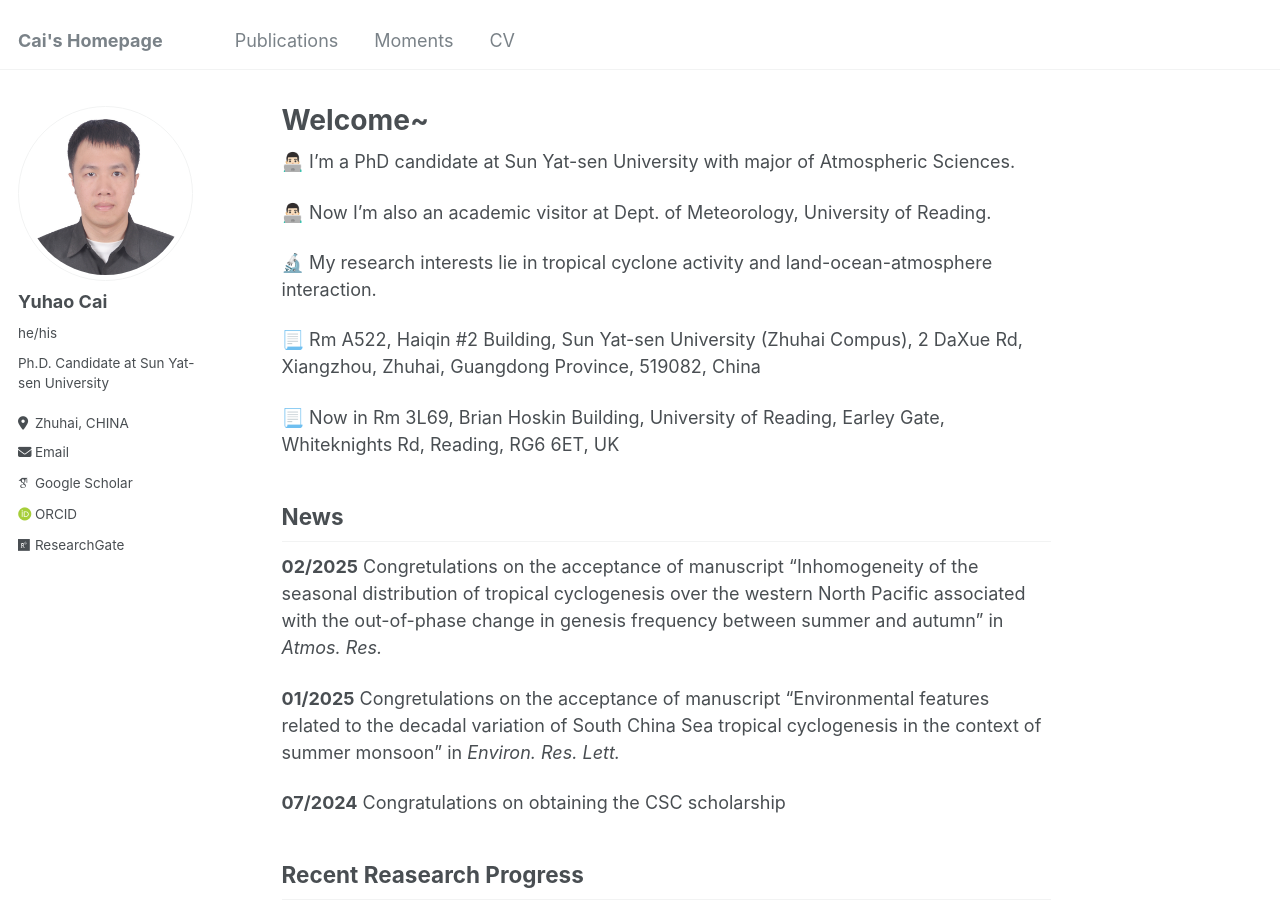
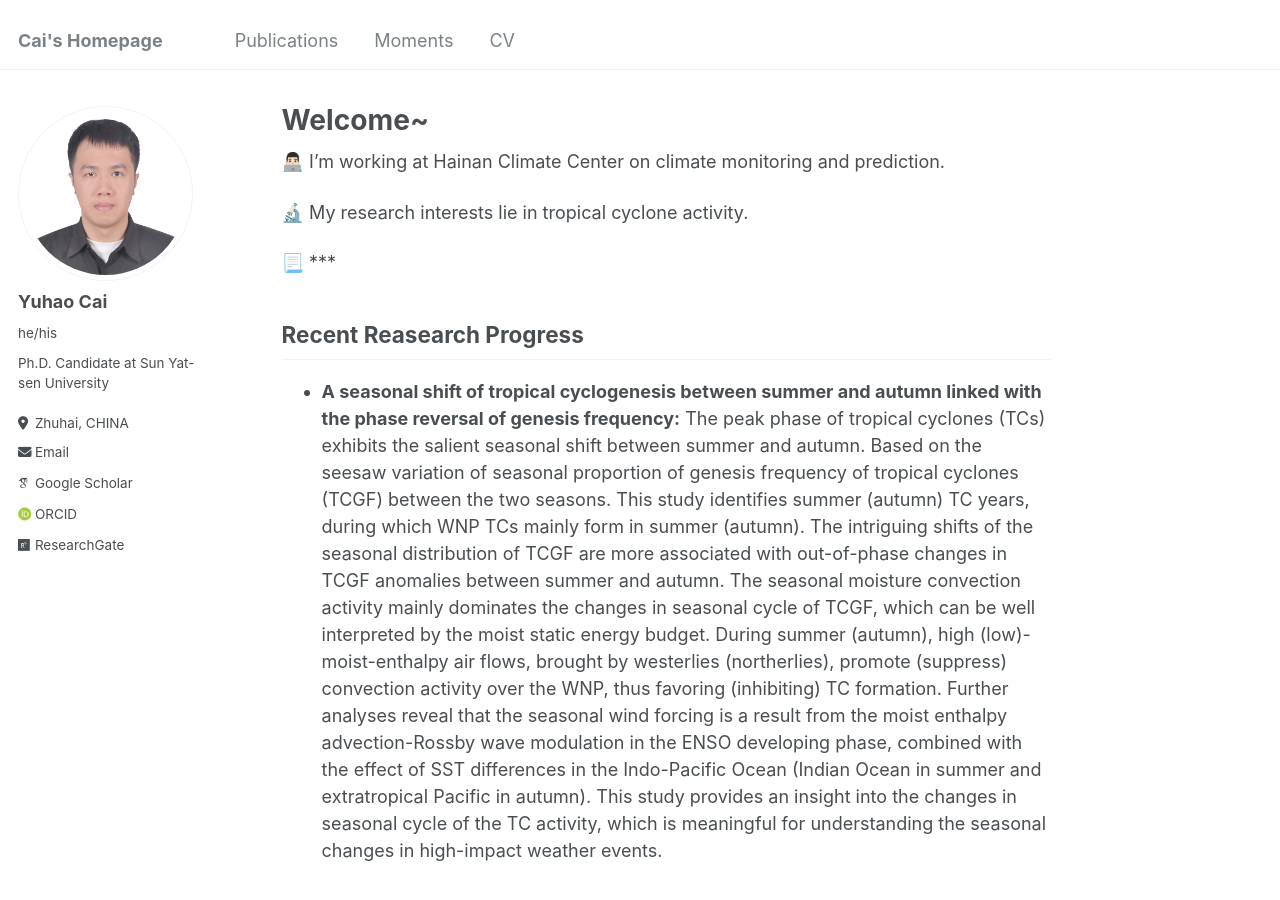
Before and after one commit to caiyh63/caiyh63.github.io, a Jekyll site: the page built from _pages/about.md, in a window 1280 px wide and 900 px high. Built offline with Jekyll 4.4.1, drawn with Linux system fonts in a browser that asks for light colours; some web fonts are replaced.

Commit message:
Update about.md

```diff
--- a/_pages/about.md
+++ b/_pages/about.md
@@ -7,24 +7,14 @@ redirect_from:
   - /about.html
 ---
 
-👨🏻‍💻 I’m a PhD candidate at Sun Yat-sen University with major of Atmospheric Sciences. <br>
+👨🏻‍💻 I’m working at Hainan Climate Center on climate monitoring and prediction. <br>
 
-👨🏻‍💻 Now I'm also an academic visitor at Dept. of Meteorology, University of Reading.
+🔬 My research interests lie in tropical cyclone activity.
 
-🔬 My research interests lie in tropical cyclone activity and land-ocean-atmosphere interaction.
-
-📃 Rm A522, Haiqin #2 Building, Sun Yat-sen University (Zhuhai Compus), 2 DaXue Rd, Xiangzhou, Zhuhai, Guangdong Province, 519082, China <br>
-
-📃 Now in Rm 3L69, Brian Hoskin Building, University of Reading, Earley Gate, Whiteknights Rd, Reading, RG6 6ET, UK
+📃 *** <br>
 
 
-## News
 
-**02/2025** Congretulations on the acceptance of manuscript "Inhomogeneity of the seasonal distribution of tropical cyclogenesis over the western North Pacific associated with the out-of-phase change in genesis frequency between summer and autumn" in _Atmos. Res._
-
-**01/2025** Congretulations on the acceptance of manuscript "Environmental features related to the decadal variation of South China Sea tropical cyclogenesis in the context of summer monsoon" in _Environ. Res. Lett._
-
-**07/2024**  Congratulations on obtaining the CSC scholarship
 
 ## Recent Reasearch Progress
 
```
